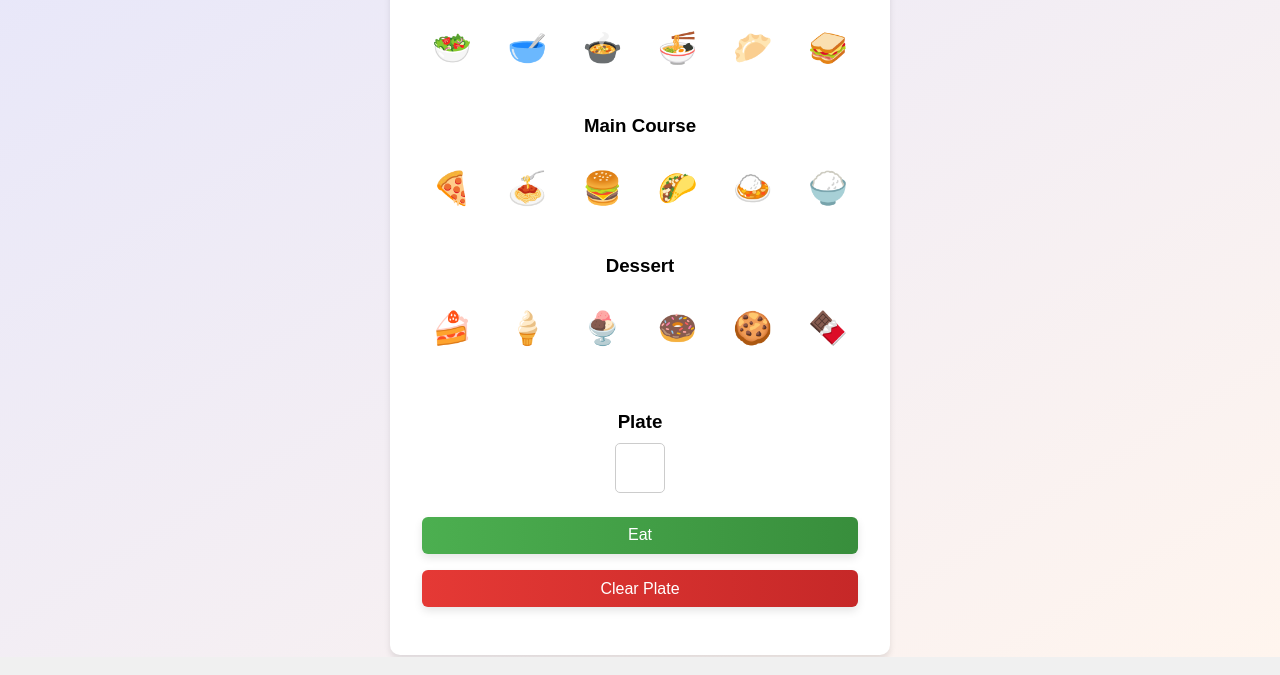
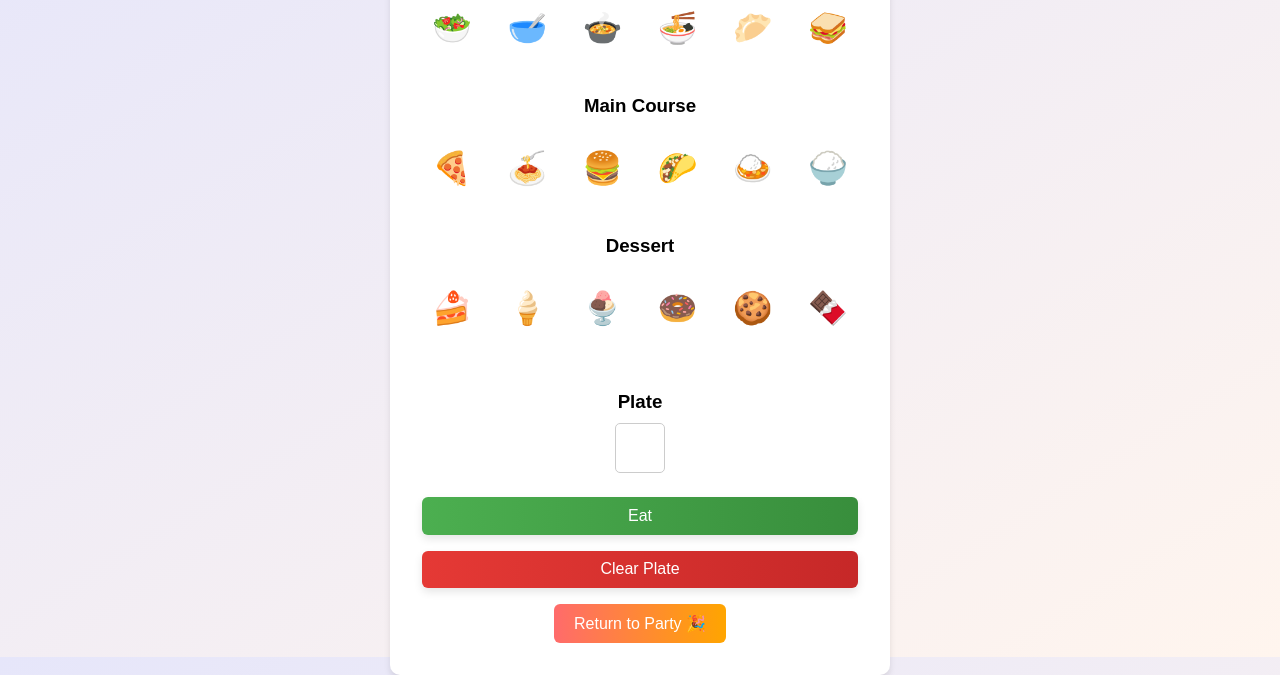
Before and after one commit to manthanvjw/Thank-you, a plain HTML site: page food.html in a window 1280 px wide. Shown: the part 143-818 px from the top of the page. Drawn offline with Linux system fonts and the light colour scheme.

Commit message:
Final Updates

```diff
--- a/food.html
+++ b/food.html
@@ -22,7 +22,8 @@ body {
       align-items: center;
       justify-content: center;
       height: 100vh;
-  padding: 1rem; /* Add some padding for smaller screens */
+      padding: 1rem;
+      /* Add some padding for smaller screens */
     }
 
     #foodMenu {
@@ -33,28 +34,38 @@ body {
       padding: 2rem;
       border-radius: 10px;
       box-shadow: 0 4px 6px rgba(0, 0, 0, 0.1);
-  width: 40%; /* Adjust the width to fit smaller screens */
-  max-width: 50%; /* Limit maximum width for better readability */
+      width: 40%;
+      /* Adjust the width to fit smaller screens */
+      max-width: 50%;
+      /* Limit maximum width for better readability */
       margin-top: 2rem;
       height: fit-content;
     }
 
     #foodMenu h2 {
-  font-size: 1.5rem; /* Adjust font size for smaller screens */
+      font-size: 1.5rem;
+      /* Adjust font size for smaller screens */
       /* margin-bottom: 1rem; Adjust margin for smaller screens */
     }
 
     .menu-sections {
-  display: flex; /* Display menu sections horizontally */
-  flex-wrap: wrap; /* Wrap to next line if needed */
-  justify-content: center; /* Center the menu sections */
-  width: 100%; /* Ensure full width */
-  gap: 1rem; /* Add some space between menu sections */
+      display: flex;
+      /* Display menu sections horizontally */
+      flex-wrap: wrap;
+      /* Wrap to next line if needed */
+      justify-content: center;
+      /* Center the menu sections */
+      width: 100%;
+      /* Ensure full width */
+      gap: 1rem;
+      /* Add some space between menu sections */
     }
 
     .menu-section {
-  flex: 1 1 auto; /* Allow menu sections to grow and shrink */
-  min-width: 150px; /* Minimum width for each menu section */
+      flex: 1 1 auto;
+      /* Allow menu sections to grow and shrink */
+      min-width: 150px;
+      /* Minimum width for each menu section */
       /* margin-bottom: 1rem; Reduce margin for smaller screens */
     }
 
@@ -67,7 +78,8 @@ body {
 
     #foodList li {
       display: flex;
-  flex-direction: column; /* Display emoji and label vertically */
+      flex-direction: column;
+      /* Display emoji and label vertically */
       justify-content: center;
       align-items: center;
       font-size: 2rem;
@@ -103,7 +115,8 @@ body {
 
     #clearPlateButton:hover,
     #eatButton:hover {
-  background-color: darken(#4CAF50, 10%); /* Darken button color on hover */
+      background-color: darken(#4CAF50, 10%);
+      /* Darken button color on hover */
     }
 
     .disabled {
@@ -146,12 +159,31 @@ body {
         font-size: 2rem;
       }
 
-  #clearPlateButton, #eatButton {
+      #clearPlateButton,
+      #eatButton {
         padding: 0.5rem 1rem;
         margin: 0 auto;
         font-size: 0.9rem;
         margin-bottom: 0.5rem;
       }
+
+
+    }
+    .button {
+        display: inline-block;
+        padding: 10px 20px;
+        font-size: 1rem;
+        background-image: linear-gradient(to right, #FF6B6B, #FFA500);
+        color: white;
+        border: none;
+        border-radius: 6px;
+        text-decoration: none;
+        cursor: pointer;
+        transition: background-color 0.3s;
+      }
+
+      .button:hover {
+        background-color: #FF6347;
       }
   </style>
 </head>
@@ -199,6 +231,7 @@ body {
     <div id="plate"></div>
     <button id="eatButton">Eat</button>
     <button id="clearPlateButton">Clear Plate</button>
+    <a href="party.html" class="button">Return to Party 🎉</a>
   </div>
 
   <audio id="burpAudio" src="burp.mp3"></audio>
```
Also changed, not shown: dance.html (+17 -1 lines), selfie.html (+18 -0 lines). Lines whose indentation alone changed are shown as unchanged.
